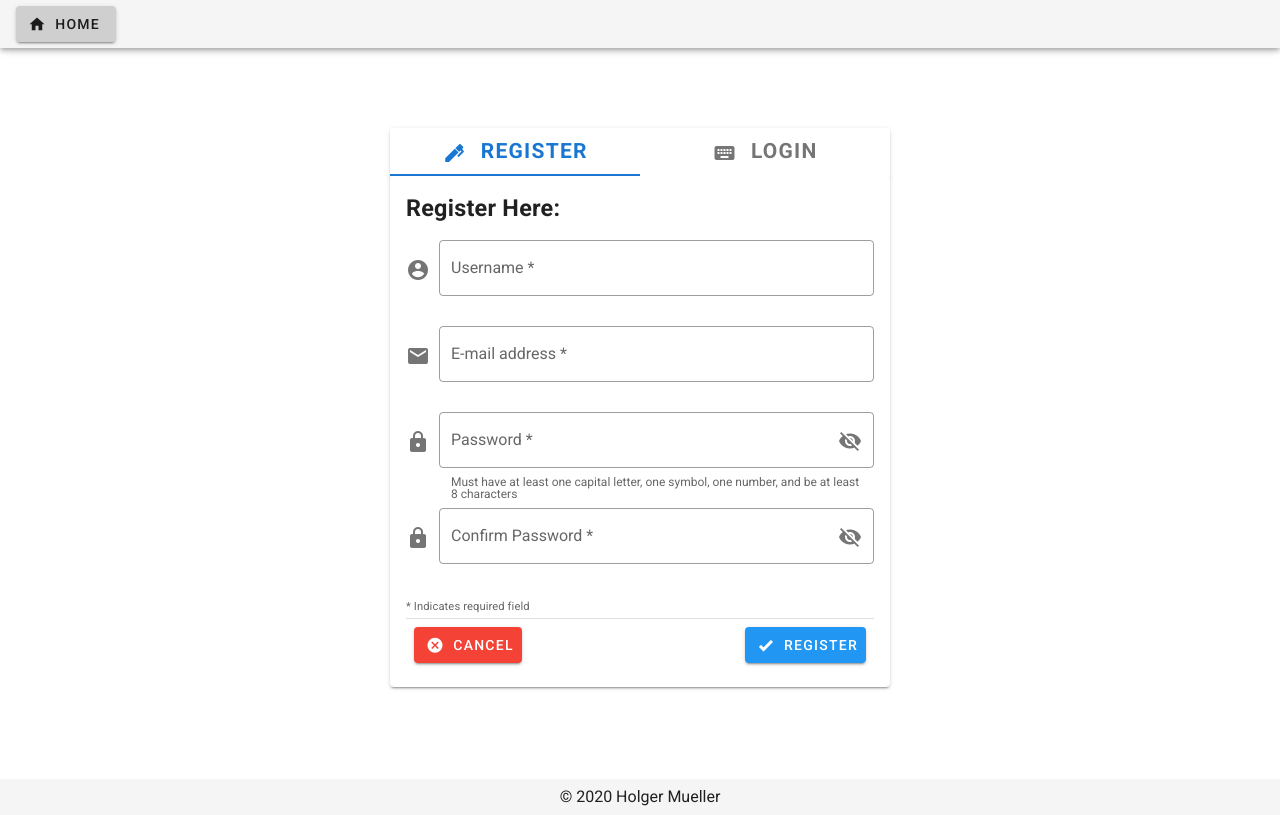
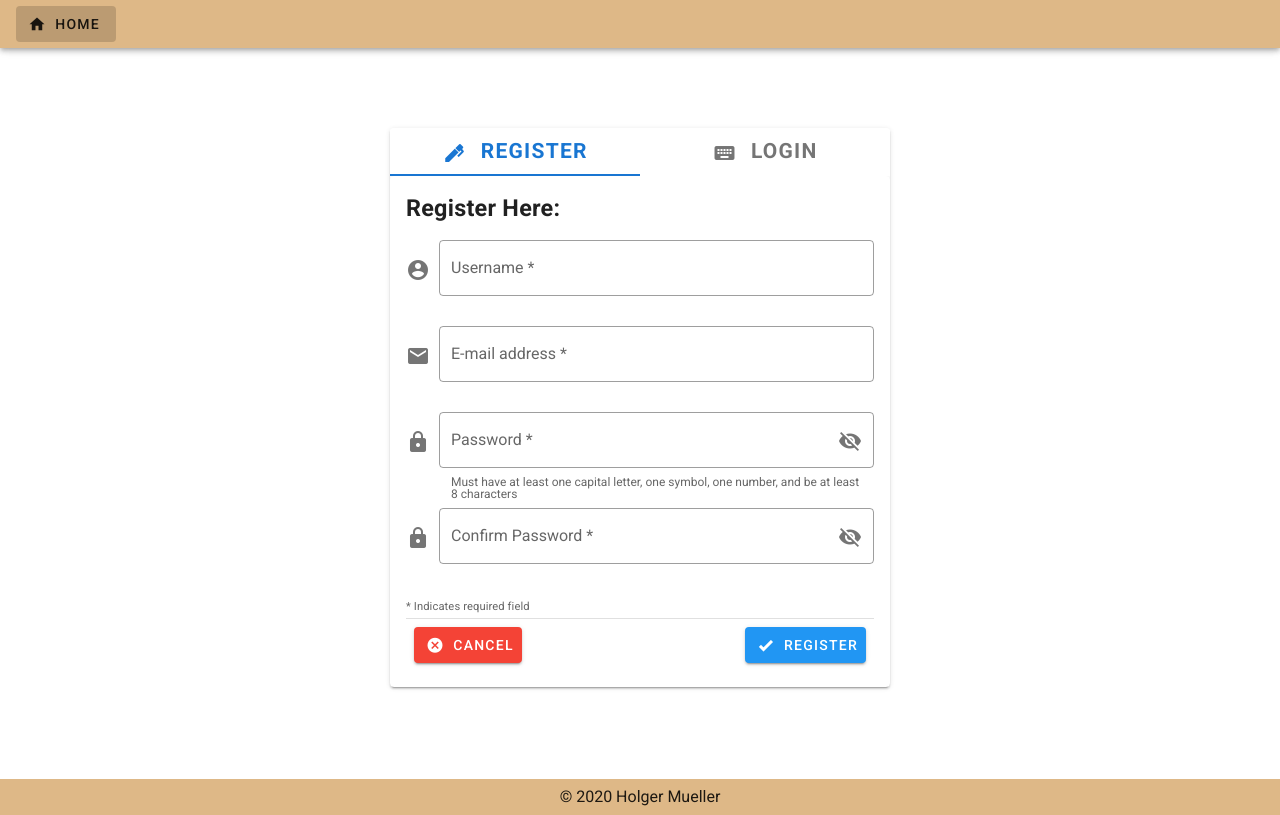
Before and after one commit to Holgermueller/mydiary, a Vue app: page / in a window 1280 px wide. Built offline with nearby package versions, Linux system fonts and the light colour scheme; no server answers.

Commit message:
some styling

```diff
--- a/src/components/Layout/Footer.vue
+++ b/src/components/Layout/Footer.vue
@@ -1,6 +1,6 @@
 <template>
   <div>
-    <v-footer absolute>
+    <v-footer absolute color="#DEB887">
       &copy; 2020 Holger Mueller
     </v-footer>
   </div>
--- a/src/components/Layout/Nav.vue
+++ b/src/components/Layout/Nav.vue
@@ -1,8 +1,8 @@
 <template>
   <div id="nav">
-    <v-app-bar fixed dense>
+    <v-app-bar fixed dense color="#DEB887">
       <div v-for="link in menuLinks" :key="link.title" link>
-        <v-btn :to="link.link">
+        <v-btn :to="link.link" elevation="0" color="#DEB887">
           <v-icon left>
             {{ link.icon }}
           </v-icon>
--- a/src/components/Layout/SignOut.vue
+++ b/src/components/Layout/SignOut.vue
@@ -1,6 +1,12 @@
 <template>
   <div>
-    <v-btn @click.prevent="signOut" :loading="loading" :disabled="loading">
+    <v-btn
+      @click.prevent="signOut"
+      :loading="loading"
+      :disabled="loading"
+      elevation="0"
+      color="#DEB887"
+    >
       Sign Out
     </v-btn>
   </div>
```
